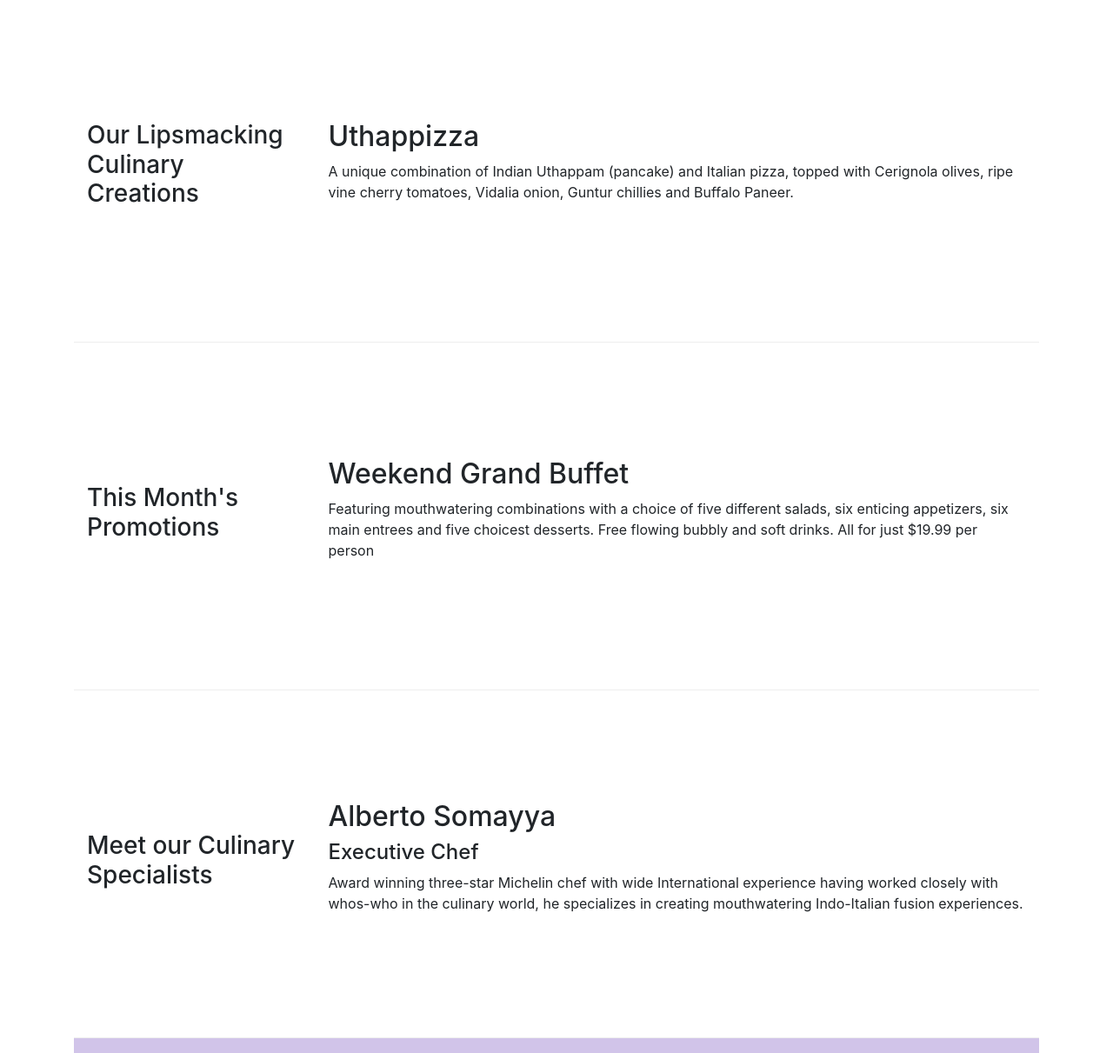
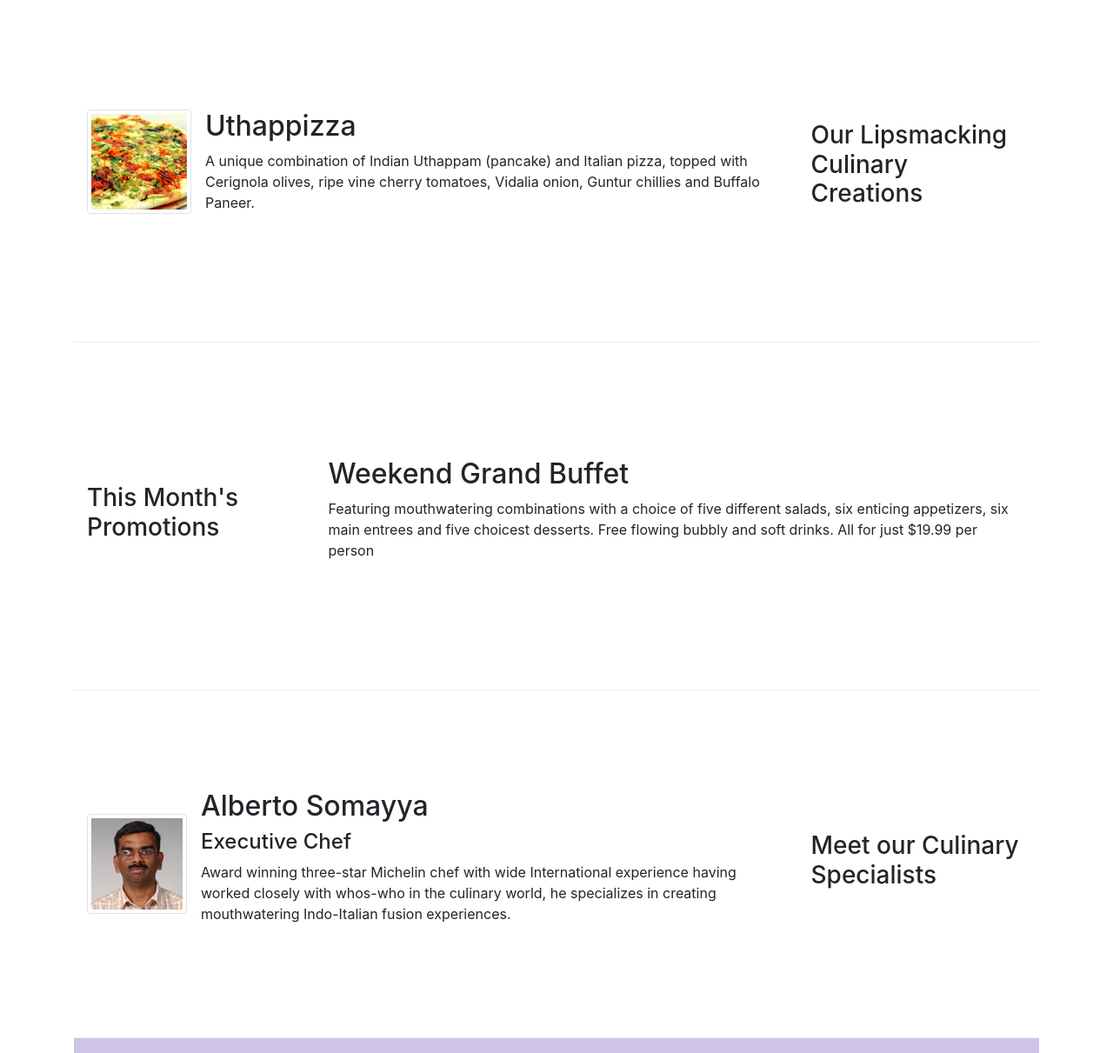
Before and after one commit to Tarun-Acharya/Full-Stack-Specialization-Bootstrap, a website: page index.html in a window 1280 px wide. Shown: the part 340-1551 px from the top of the page at 87% size. Drawn offline with nearby package versions, Linux system fonts and the light colour scheme.

Commit message:
images and media

```diff
--- a/index.html
+++ b/index.html
@@ -22,9 +22,7 @@
             <button class="navbar-toggler" type="button" data-toggle="collapse" data-target="#Navbar">
                 <span class="navbar-toggler-icon"></span>
             </button>
-            <a class="navbar-brand mr-auto" href="#">Ristorante Con
-                Fusion
-            </a>
+            <a class="navbar-brand mr-auto" href="#"><img src="img/logo.png" height="30" width="41"></a>
             <div class="collapse navbar-collapse" id="Navbar">
             <ul class="navbar-nav mr-auto">
                 <li class="nav-item active"><a class="nav-link" href="#"><span class="fa fa-home fa-lg"></span> Home</a></li>
@@ -45,7 +43,8 @@
                     <h1>Ristorante con Fusion</h1>
                     <p>We take inspiration from the World's best cuisines, and create a unique fusion experience. Our lipsmacking creations will tickle your culinary senses!</p>
                 </div>
-                <div class="col-12 col-sm">
+                <div class="col-12 col-sm align-self-center">
+                    <img src="img/logo.png" class="img-fluid">
                 </div>
             </div>
         </di v>
@@ -53,13 +52,20 @@
 
     <div class="container">
         <div class="row row-content align-items-center">
-            <div class="col-12 col-sm-4 col-md-3 ">
+            <div class="col-12 col-sm-4 order-sm-last col-md-3 ">
                 <h3>Our Lipsmacking Culinary Creations</h3>
             </div>
-            <div class="col col-sm sol-md">
-                <h2>Uthappizza</h2>
-                <p>A unique combination of Indian Uthappam (pancake) and Italian pizza, topped with Cerignola olives, ripe vine cherry tomatoes, Vidalia onion, Guntur chillies and Buffalo Paneer.</p>
-            </div>
+            <div class="col col-sm col-md order-sm-first">
+                <div class="media">
+                    <img class="d-flex mr-3 img-thumbnail aligh-self-center" src="img/uthappizza.png" alt="uthappizza">
+                    <div class="media-body">
+                        <h2 class="mt-0">Uthappizza</h2>
+                        <p class="d-none d-sm-block">A unique combination of Indian Uthappam (pancake) and Italian pizza, topped with Cerignola olives, ripe vine cherry tomatoes, Vidalia onion, Guntur chillies and Buffalo Paneer.</p>
+                    </div>
+
+
+                </div>
+                </div>
         </div>
 
 
@@ -74,14 +80,24 @@
         </div>
 
         <div class="row row-content align-items-center">
-            <div class="col-12 col-sm-4 col-md-3 ">
+            <div class="col-12 col-sm-4 col-md-3 order-sm-last ">
                 <h3>Meet our Culinary Specialists</h3>
             </div>
-            <div class="col col-sm col-md">
-                <h2>Alberto Somayya</h2>
-                <h4>Executive Chef</h4>
-                <p>Award winning three-star Michelin chef with wide International experience having worked closely with whos-who in the culinary world, he specializes in creating mouthwatering Indo-Italian fusion experiences. </p>
-            </div>
+            <div class="col col-sm col-md order-sm-first">
+                <div class="media">
+                    <img class="d-flex mr-3 img-thumbnail align-self-center"
+                            src="img/alberto.png" alt="Alberto Somayya">
+                    <div class="media-body">
+                        <h2 class="mt-0">Alberto Somayya</h2>
+                        <h4>Executive Chef</h4>
+                        <p class="d-none d-sm-block">Award winning three-star Michelin chef with wide
+                            International experience having worked closely with
+                            whos-who in the culinary world, he specializes in
+                            creating mouthwatering Indo-Italian fusion experiences.
+                            </p>
+                    </div>
+                </div>
+                </div>
         </div>
     </div>
 
```
Also changed, not shown: aboutus.html (+3 -4 lines), contactus.html (+3 -2 lines), img/alberto.png (added), img/buffet.png (added), img/logo.png (added), img/uthappizza.png (added).
